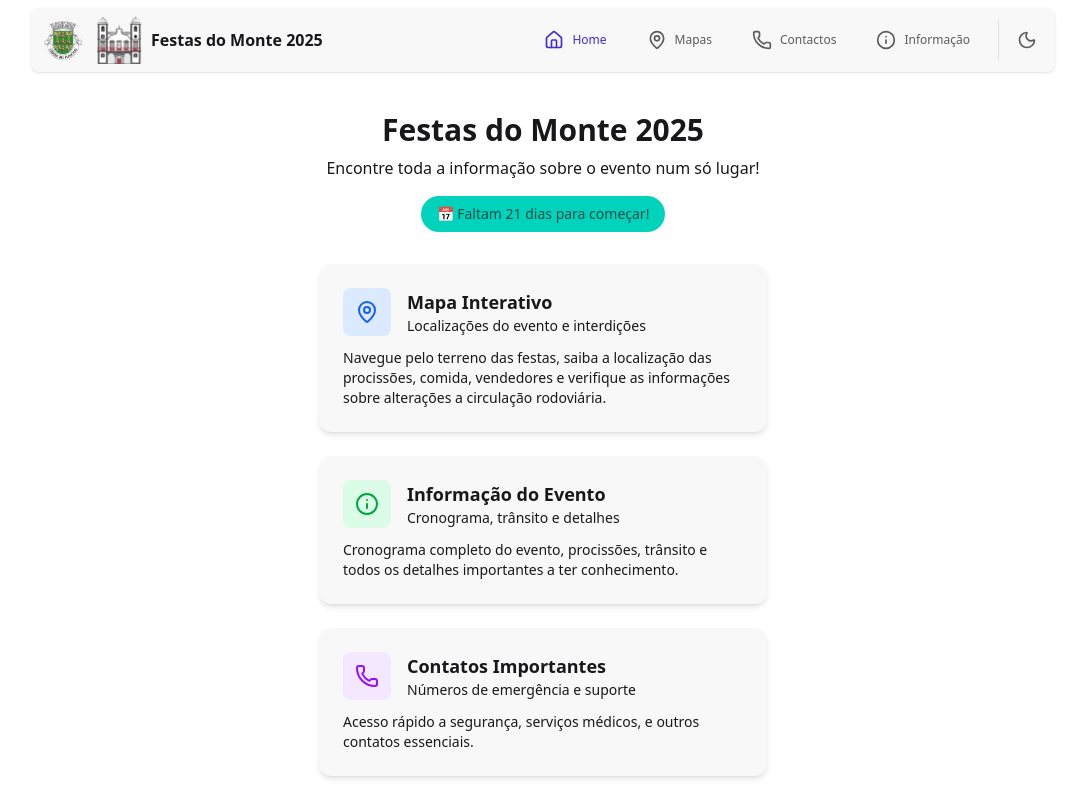
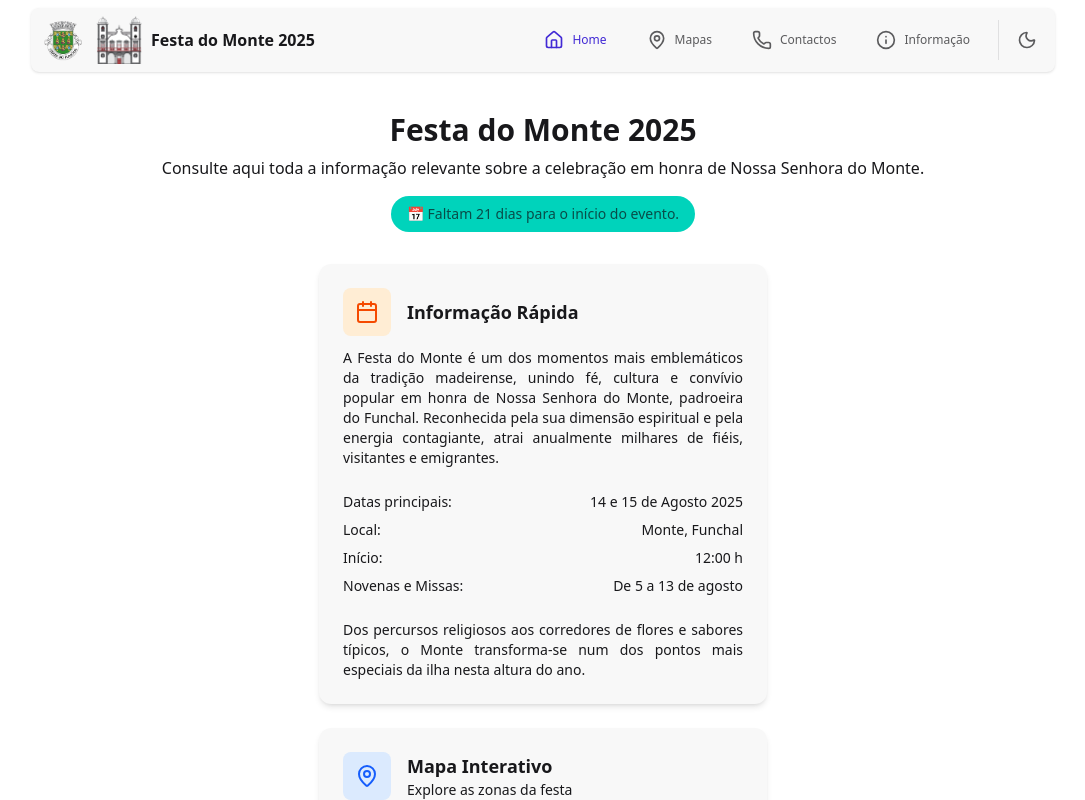
Before and after one commit to the-rfer/iframe-test, a React (Vite) app in the folder vite/: page /app in a window 1280 px wide. Shown: the whole page, without its empty margins (97-1182 px from the left). Built offline with nearby package versions, Linux system fonts and the light colour scheme.

Commit message:
deployment_script

```diff
--- a/vite/src/components/navbar.jsx
+++ b/vite/src/components/navbar.jsx
@@ -43,7 +43,7 @@ export function DesktopNav() {
                         />
                     </div> */}
                 </div>
-                <p className='font-bold'>Festas do Monte 2025</p>
+                <p className='font-bold'>Festa do Monte 2025</p>
             </div>
 
             <div className='flex flex-row flex-none items-center gap-4'>
--- a/vite/src/lib/date.js
+++ b/vite/src/lib/date.js
@@ -20,13 +20,13 @@ export function dateCounter() {
     const isPast = localToday > eventEnd;
 
     if (isDayBefore) {
-        message = 'Começa já amanha!';
+        message = 'Começa já amanha.';
     } else if (isEventPeriod) {
-        message = 'Já começou!';
+        message = 'Já começou.';
     } else if (isPast) {
-        message = 'O evento já terminou';
+        message = 'O evento já terminou.';
     } else if (diffDays > 1) {
-        message = `Faltam ${diffDays} dias para começar!`;
+        message = `Faltam ${diffDays} dias para o início do evento.`;
     }
 
     return message;
--- a/vite/src/pages/app/index.jsx
+++ b/vite/src/pages/app/index.jsx
@@ -16,14 +16,65 @@ export default function App() {
                 {/* Header */}
                 <div className='mb-8 text-center'>
                     <h1 className='mb-2 font-bold text-3xl'>
-                        Festas do Monte 2025
+                        Festa do Monte 2025
                     </h1>
                     <p className=''>
-                        Encontre toda a informação sobre o evento num só lugar!
+                        Consulte aqui toda a informação relevante sobre a
+                        celebração em honra de Nossa Senhora do Monte.
                     </p>
                     <div className='inline-block bg-accent mt-4 px-4 py-2 rounded-full font-medium text-sm text-accent-content'>
                         📅 {dateCounter()}
                     </div>
+                </div>
+
+                {/* Quick Info */}
+
+                <div className='bg-base-200 shadow-md hover:shadow-lg mx-auto mb-6 p-6 rounded-xl max-w-md transition-shadow'>
+                    <div className='flex items-center mb-3'>
+                        <div className='bg-orange-100 mr-4 p-3 rounded-lg'>
+                            <Calendar className='w-6 h-6 text-orange-600' />
+                        </div>
+                        <div>
+                            <h3 className='font-semibold text-lg'>
+                                Informação Rápida
+                            </h3>
+                        </div>
+                    </div>
+                    <p className='text-sm text-base-content text-justify'>
+                        A Festa do Monte é um dos momentos mais emblemáticos da
+                        tradição madeirense, unindo fé, cultura e convívio
+                        popular em honra de Nossa Senhora do Monte, padroeira do
+                        Funchal. Reconhecida pela sua dimensão espiritual e pela
+                        energia contagiante, atrai anualmente milhares de fiéis,
+                        visitantes e emigrantes.
+                    </p>
+                    <div className='space-y-2 my-6 text-sm'>
+                        <div className='flex justify-between'>
+                            <span className=''>Datas principais:</span>
+                            <span className='font-medium'>
+                                14 e 15 de Agosto 2025
+                            </span>
+                        </div>
+                        <div className='flex justify-between'>
+                            <span className=''>Local:</span>
+                            <span className='font-medium'>Monte, Funchal</span>
+                        </div>
+                        <div className='flex justify-between'>
+                            <span className=''>Início:</span>
+                            <span className='font-medium'>12:00 h</span>
+                        </div>
+                        <div className='flex justify-between'>
+                            <span className=''>Novenas e Missas:</span>
+                            <span className='font-medium'>
+                                De 5 a 13 de agosto
+                            </span>
+                        </div>
+                    </div>
+                    <p className='text-sm text-base-content text-justify'>
+                        Dos percursos religiosos aos corredores de flores e
+                        sabores típicos, o Monte transforma-se num dos pontos
+                        mais especiais da ilha nesta altura do ano.
+                    </p>
                 </div>
 
                 {/* Feature Cards */}
@@ -39,15 +90,14 @@ export default function App() {
                                         Mapa Interativo
                                     </h3>
                                     <p className='text-sm'>
-                                        Localizações do evento e interdições
+                                        Explore as zonas da festa
                                     </p>
                                 </div>
                             </div>
-                            <p className='text-sm text-base-content'>
-                                Navegue pelo terreno das festas, saiba a
-                                localização das procissões, comida, vendedores e
-                                verifique as informações sobre alterações a
-                                circulação rodoviária.
+                            <p className='text-sm text-base-content text-justify'>
+                                descubra os percursos das procissões, áreas de
+                                restauração, bancas de venda e consulte as
+                                interdições de trânsito e acessos condicionados.
                             </p>
                         </div>
                     </NavLink>
@@ -60,17 +110,18 @@ export default function App() {
                                 </div>
                                 <div>
                                     <h3 className='font-semibold text-lg'>
-                                        Informação do Evento
+                                        Editais e Informações
                                     </h3>
                                     <p className='text-sm'>
                                         Cronograma, trânsito e detalhes
                                     </p>
                                 </div>
                             </div>
-                            <p className='text-sm'>
-                                Cronograma completo do evento, procissões,
-                                trânsito e todos os detalhes importantes a ter
-                                conhecimento.
+                            <p className='text-sm text-base-content text-justify'>
+                                Consulte o programa completo, horários das
+                                celebrações, alterações ao trânsito e todos os
+                                pormenores relevantes para viver as festas em
+                                segurança e sem imprevistos.
                             </p>
                         </div>
                     </NavLink>
@@ -83,43 +134,20 @@ export default function App() {
                                 </div>
                                 <div>
                                     <h3 className='font-semibold text-lg'>
-                                        Contatos Importantes
+                                        Contatos Úteis
                                     </h3>
                                     <p className='text-sm'>
                                         Números de emergência e suporte
                                     </p>
                                 </div>
                             </div>
-                            <p className='text-sm'>
-                                Acesso rápido a segurança, serviços médicos, e
-                                outros contatos essenciais.
+                            <p className='text-sm text-base-content text-justify'>
+                                Tenha à mão os números de emergência, apoio
+                                médico e outros contactos essenciais para
+                                qualquer eventualidade.
                             </p>
                         </div>
                     </NavLink>
-                </div>
-
-                {/* Quick Info */}
-                <div className='bg-base-200 shadow-md mx-auto mt-8 p-6 rounded-xl max-w-md'>
-                    <h3 className='flex items-center mb-4 font-semibold text-lg'>
-                        <Calendar className='mr-2 w-5 h-5 text-orange-600' />
-                        Informação Rápida
-                    </h3>
-                    <div className='space-y-2 text-sm'>
-                        <div className='flex justify-between'>
-                            <span className=''>Data:</span>
-                            <span className='font-medium'>
-                                14 e 15 de Agosto 2025
-                            </span>
-                        </div>
-                        <div className='flex justify-between'>
-                            <span className=''>Localização:</span>
-                            <span className='font-medium'>Monte, Funchal</span>
-                        </div>
-                        <div className='flex justify-between'>
-                            <span className=''>Início:</span>
-                            <span className='font-medium'>12:00</span>
-                        </div>
-                    </div>
                 </div>
             </div>
         </div>
--- a/vite/src/pages/index/page.jsx
+++ b/vite/src/pages/index/page.jsx
@@ -20,11 +20,16 @@ export default function Index() {
             >
                 <header className='space-y-2'>
                     <h1 className='drop-shadow-lg font-extrabold text-green-200 text-5xl md:text-6xl leading-tight'>
-                        Festas do Monte
+                        Festa do Monte
                     </h1>
                     <p className='text-gray-100/80 text-base md:text-lg tracking-wide'>
-                        Descubra tudo sobre o festas do Monte 2025: informações,
-                        novidades e detalhes do evento.
+                        A Festa do Monte é uma das mais emblemáticas tradições
+                        da Madeira, unindo fé e celebração. De 5 a 13 de agosto,
+                        as novenas preparam espiritualmente os fiéis para os
+                        dias principais — 14 e 15 de agosto — marcados por
+                        procissões, devoção e muita animação. Os arruamentos
+                        enchem-se de flores, sabores típicos, num dos eventos
+                        mais emblemáticos do ano.
                     </p>
                 </header>
 
```
Also changed, not shown: vite/src/pages/info/page.jsx (+43 -7 lines), 5 other files (tests, documents, lock files or other folders).
